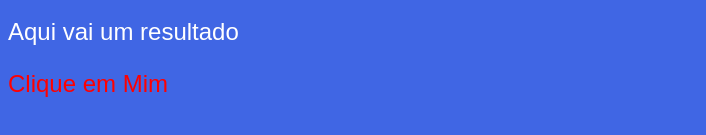
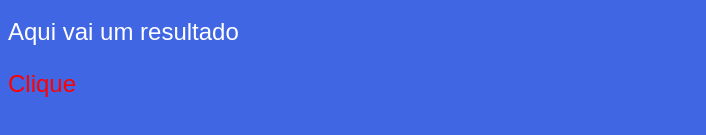
Before and after one commit to PedroF7/JavaScript, a plain HTML site: page aula09/ex005.html in a window 1280 px wide. Shown: the part 153-288 px from the top of the page, without its empty margins (0-706 px from the left). Drawn offline with Linux system fonts and the light colour scheme.

Commit message:
Update ex005.html

```diff
--- a/aula09/ex005.html
+++ b/aula09/ex005.html
@@ -18,7 +18,7 @@
     <h1>Iniciando estudos com DOM</h1>
     <p>Aprendendo a usar <strong>DOM</strong> em JavaScript</p>
     <p>Aqui vai um resultado</p>
-    <div class="msg">Clique em Mim</div>
+    <div class="msg">Clique</div>
 
     <script>
         // var d = window.document.getElementById('msg')
```
